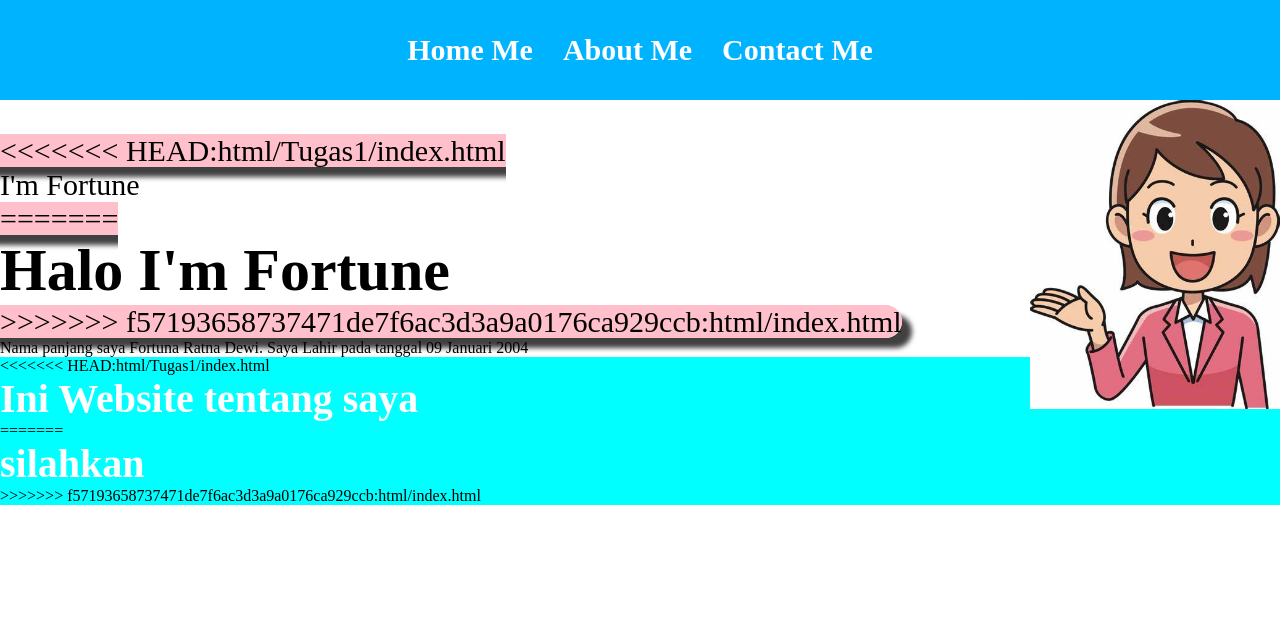
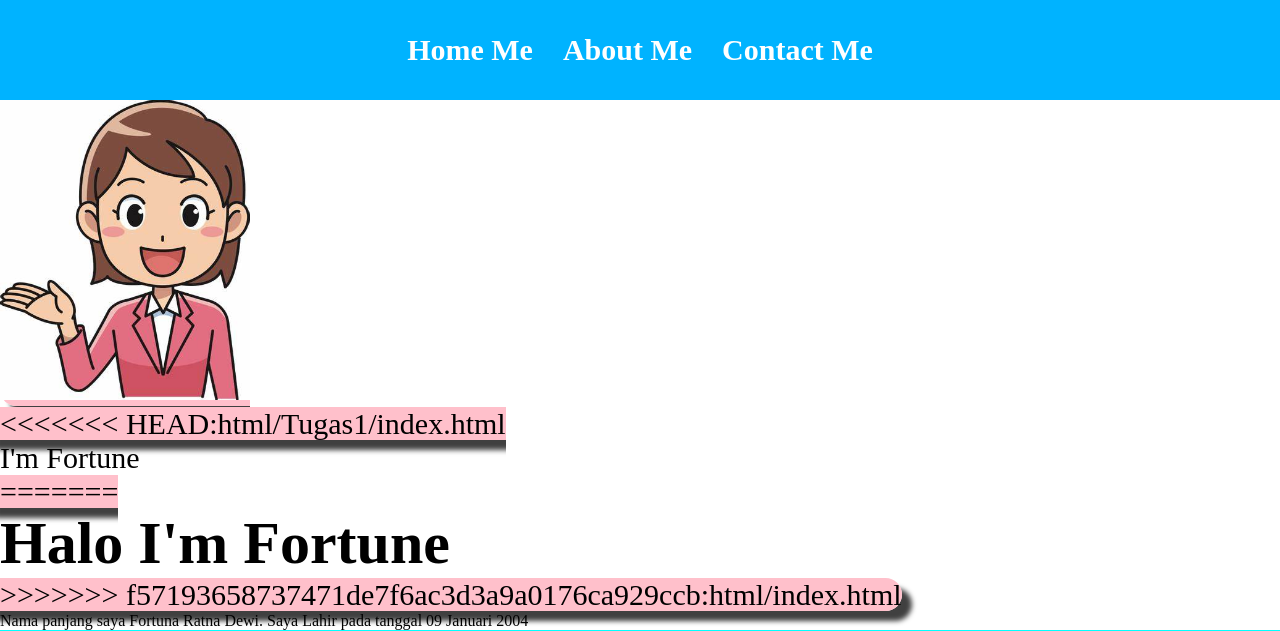
Before and after one commit to fortunaratnadewi/Platform, a PHP site: page / in a window 1280 px wide. Shown: the top 631 px of the page. Run offline with PHP 8.4, Linux system fonts and the light colour scheme.

Commit message:
pindah file

```diff
--- a/html/Tugas1/about.html
+++ b/html/Tugas1/about.html
@@ -44,7 +44,7 @@
 
         <!-- Footer awal -->
         <div class="container-footer">
-            <h1 class="h1-footer">silahkan</h1>
+            <h1 class="h1-footer">silahkan </h1>
         </div>
         <!-- Footer akhir-->
 
--- a/html/Tugas1/contact.html
+++ b/html/Tugas1/contact.html
@@ -12,7 +12,7 @@
         <div class="container-navbar">
             <ul class="ul-navbar">
                 <li class="li-navbar">
-                    <a href="index.html" class="a-navbar">Home</a>
+                    <a href="index.html" class="a-navbar">Home </a>
                 </li>
                 <li class="li-navbar">
                     <a href="about.html" class="a-navbar" target="_blank">About Me</a>
--- a/html/Tugas1/index.html
+++ b/html/Tugas1/index.html
@@ -12,7 +12,7 @@
         <div class="container-navbar">
             <ul class="ul-navbar">
                 <li class="li-navbar">
-                    <a href="index.html" class="a-navbar">Home Me</a>
+                    <a href="index.html" class="a-navbar">Home Me </a>
                 </li>
                 <li class="li-navbar">
                     <a href="about.html" class="a-navbar" target="_blank">About Me</a>
--- a/html/Tugas1/style.css
+++ b/html/Tugas1/style.css
@@ -81,15 +81,11 @@ body {
 
 .image-content {
     width : 250px;
-<<<<<<< HEAD:html/Tugas1/style.css
-    height : 300 px;
-    float :right;
 
-=======
     height : 300px;
     justify-content: center;
     align-items: center;
->>>>>>> f57193658737471de7f6ac3d3a9a0176ca929ccb:html/style.css
+
 }
 
 .container-footer {
@@ -104,12 +100,8 @@ body {
     font-size: 40px;
     color: white;
 }
-<<<<<<< HEAD:html/Tugas1/style.css
 
 .paragraf {
     font-size: medium;
     text-align:justify;
 }
-
-=======
->>>>>>> f57193658737471de7f6ac3d3a9a0176ca929ccb:html/style.css
```
